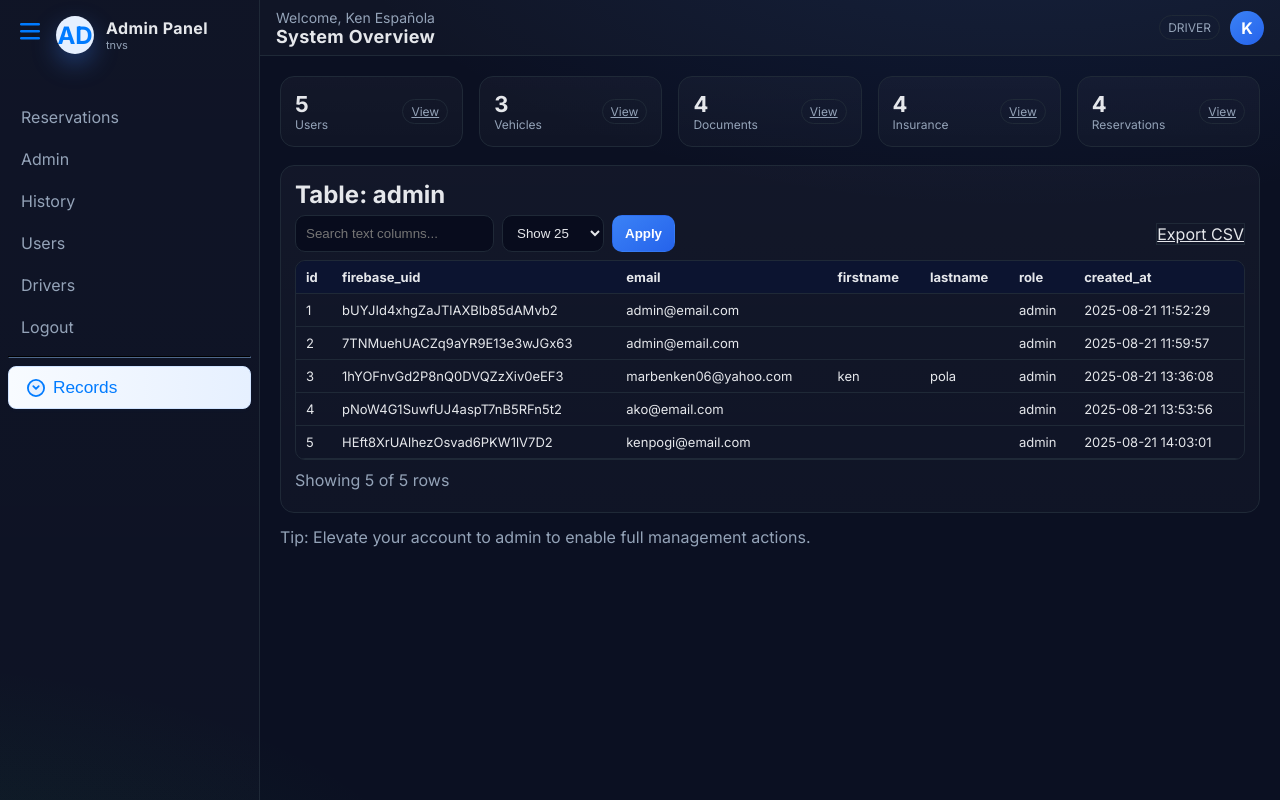
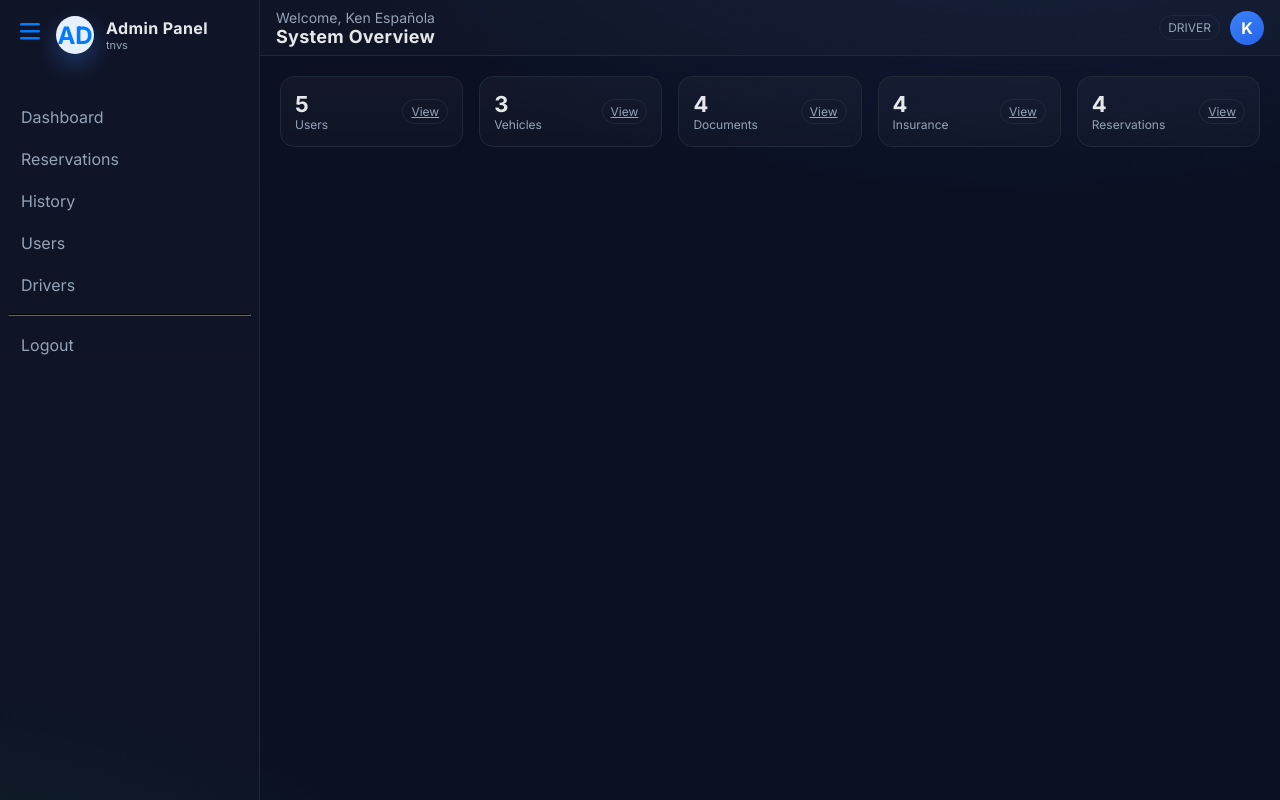
Before and after one commit to euonoia/project-management, a PHP site: page /connections/auth/index.php in a window 1280 px wide. Run offline with PHP 8.4, Linux system fonts and the light colour scheme; a user stored in the database is signed in; data comes from the database, SQL or seed files in the repository; some libraries are stand-ins or nearby versions.

Commit message:
initial commit

```diff
--- a/logistics2/connections/auth/drivers.php
+++ b/logistics2/connections/auth/drivers.php
@@ -197,10 +197,11 @@ if ($export) {
       </div>
       <nav class="sidenav">
         <a href="index.php">Dashboard</a>
-        <a href="admin.php">Admin</a>
+        <a href="../../dispatchsystem/index.php">Reservations</a>
         <a href="history.php">History</a>
         <a href="users.php">Users</a>
         <a href="drivers.php" class="active">Drivers</a>
+         <hr style="border-color:var(--border)">
         <a href="logout.php">Logout</a>
       </nav>
     </aside>
--- a/logistics2/connections/auth/index.php
+++ b/logistics2/connections/auth/index.php
@@ -155,29 +155,13 @@ try {
         </div>
       </div>
       <nav class="sidenav">
+        <a href="index.php">Dashboard</a>
         <a href="../../dispatchsystem/index.php">Reservations</a>
-        <a href="admin.php">Admin</a>
         <a href="history.php">History</a>
         <a href="users.php">Users</a>
         <a href="drivers.php">Drivers</a>
+         <hr style="border-color:var(--border)">
         <a href="../auth/logout.php">Logout</a>
-        <hr style="border-color:var(--border)">
-        <div class="dropdown modern-dropdown" tabindex="0">
-          <button class="dropdown-btn" id="dropdownBtn" aria-haspopup="true" aria-expanded="false">
-            <span style="display:flex;align-items:center;gap:8px;">
-              <svg width="18" height="18" viewBox="0 0 20 20" fill="none" xmlns="http://www.w3.org/2000/svg" style="vertical-align:middle;"><circle cx="10" cy="10" r="9" stroke="#007bff" stroke-width="2" fill="#e6f0ff"/><path d="M7 8l3 3 3-3" stroke="#007bff" stroke-width="2" stroke-linecap="round" stroke-linejoin="round"/></svg>
-              <span>Records</span>
-            </span>
-          </button>
-          <div class="dropdown-content modern-dropdown-content" id="dropdownContent" role="menu">
-            <?php foreach ($tables as $t): $active = ($t === $selected) ? 'active' : ''; ?>
-              <a class="<?php echo $active; ?>" href="?t=<?php echo e($t); ?>" role="menuitem">
-                <svg width="16" height="16" viewBox="0 0 20 20" fill="none" xmlns="http://www.w3.org/2000/svg" style="vertical-align:middle;margin-right:6px;"><rect x="3" y="5" width="14" height="10" rx="2" fill="#f0f4fa" stroke="#007bff" stroke-width="1.5"/><rect x="6" y="8" width="8" height="2" rx="1" fill="#007bff"/></svg>
-                <?php echo e($t); ?>
-              </a>
-            <?php endforeach; ?>
-          </div>
-        </div>
       </nav>
     </aside>
     <div class="content-area" style="display:flex;flex-direction:column;flex:1 1 0%;min-width:0;">
@@ -201,66 +185,6 @@ try {
       <div class="card"><div class="stat"><div><div class="k"><?php echo (int)array_sum($stCounts); ?></div><div class="label">Reservations</div></div><a class="pill" href="?t=vehicle_reservations">View</a></div></div>
     </section>
 
-    <?php if ($selected): ?>
-    <section class="panel card">
-      <h2 style="margin:0 0 6px">Table: <?php echo e($selected); ?></h2>
-      <div class="toolbar">
-        <form class="search" method="get">
-          <input type="hidden" name="t" value="<?php echo e($selected); ?>" />
-          <input type="text" name="q" value="<?php echo e($kw); ?>" placeholder="Search text columns..." />
-          <select name="ps">
-            <?php foreach ([25,50,100,200] as $ps): ?>
-              <option value="<?php echo (int)$ps; ?>" <?php echo ($pageSize===$ps?'selected':''); ?>>Show <?php echo (int)$ps; ?></option>
-            <?php endforeach; ?>
-          </select>
-          <button class="btn" type="submit">Apply</button>
-        </form>
-        <div>
-          <a class="btn-ghost" href="?t=<?php echo e($selected); ?>&q=<?php echo urlencode($kw); ?>&ps=<?php echo (int)$pageSize; ?>&export=1">Export CSV</a>
-        </div>
-      </div>
-
-      <div style="max-height:560px; overflow:auto; border:1px solid var(--border); border-radius:10px">
-        <table>
-          <thead>
-            <tr>
-              <?php foreach ($columns as $c): ?>
-                <th><?php echo e($c['Field']); ?></th>
-              <?php endforeach; ?>
-            </tr>
-          </thead>
-          <tbody>
-            <?php if (empty($rows)): ?>
-              <tr><td class="muted" colspan="<?php echo max(1, count($columns)); ?>">No rows found.</td></tr>
-            <?php else: foreach ($rows as $r): ?>
-              <tr>
-                <?php foreach ($columns as $c): $f=$c['Field']; ?>
-                  <td><?php echo e(is_scalar($r[$f] ?? '') ? (string)$r[$f] : json_encode($r[$f])); ?></td>
-                <?php endforeach; ?>
-              </tr>
-            <?php endforeach; endif; ?>
-          </tbody>
-        </table>
-      </div>
-
-      <?php $maxPage = ($totalRows>0) ? (int)ceil($totalRows/$pageSize) : 1; ?>
-      <div class="toolbar" style="margin-top:10px">
-        <div class="muted">Showing <?php echo (int)min($page*$pageSize, max(0,$totalRows)); ?> of <?php echo (int)$totalRows; ?> rows</div>
-        <div>
-          <?php if ($page>1): ?>
-            <a class="btn-ghost" href="?t=<?php echo e($selected); ?>&q=<?php echo urlencode($kw); ?>&ps=<?php echo (int)$pageSize; ?>&p=<?php echo (int)($page-1); ?>">Prev</a>
-          <?php endif; ?>
-          <?php if ($page<$maxPage): ?>
-            <a class="btn-ghost" href="?t=<?php echo e($selected); ?>&q=<?php echo urlencode($kw); ?>&ps=<?php echo (int)$pageSize; ?>&p=<?php echo (int)($page+1); ?>">Next</a>
-          <?php endif; ?>
-        </div>
-      </div>
-    </section>
-    <?php endif; ?>
-
-    <?php if ($session_role !== 'admin'): ?>
-      <p class="muted" style="margin-top:14px">Tip: Elevate your account to admin to enable full management actions.</p>
-    <?php endif; ?>
   </main>
 </div>
 </body>
--- a/logistics2/connections/auth/style.css
+++ b/logistics2/connections/auth/style.css
@@ -1,3 +1,16 @@
+/* Responsive table container for history.php */
+.table-responsive {
+     max-width: 100%;
+     overflow-x: auto;
+     overflow-y: auto;
+}
+
+@media (max-width: 900px) {
+     .table-responsive table {
+          min-width: 600px;
+          font-size: 12px;
+     }
+}
 
 :root {
      --bg: #0b1022;
@@ -27,13 +40,15 @@ body {
           var(--bg);
      color: var(--text);
      font-family: 'Inter', system-ui, -apple-system, Segoe UI, Roboto, Helvetica, Arial;
+     overflow-x: hidden;
 }
 
 .layout {
      display: flex;
      flex-direction: column;
      min-height: 100vh;
-     width: 100vw;
+     width: 100%;
+     overflow-x: hidden;
 }
 
 .main-area {
--- a/logistics2/connections/auth/users.php
+++ b/logistics2/connections/auth/users.php
@@ -126,10 +126,11 @@ if ($export) {
       </div>
       <nav class="sidenav">
         <a href="index.php">Dashboard</a>
-        <a href="admin.php">Admin</a>
+        <a href="../../dispatchsystem/index.php">Reservations</a>
         <a href="history.php">History</a>
         <a href="users.php" class="active">Users</a>
         <a href="drivers.php">Drivers</a>
+        <hr style="border-color:var(--border)">
         <a href="logout.php">Logout</a>
       </nav>
     </aside>
```
Also changed, not shown: logistics2/connections/auth/history.php (+6 -8 lines).
